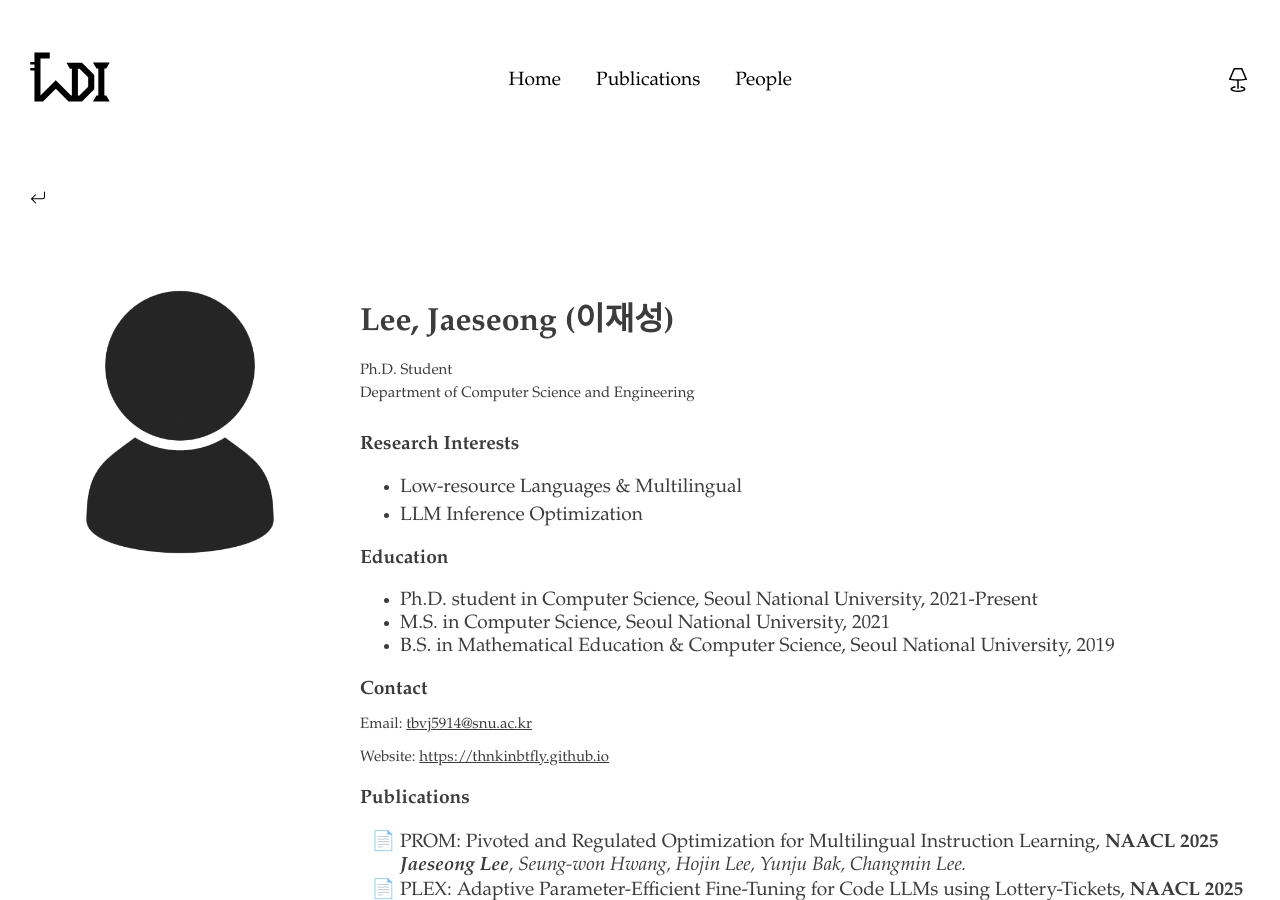
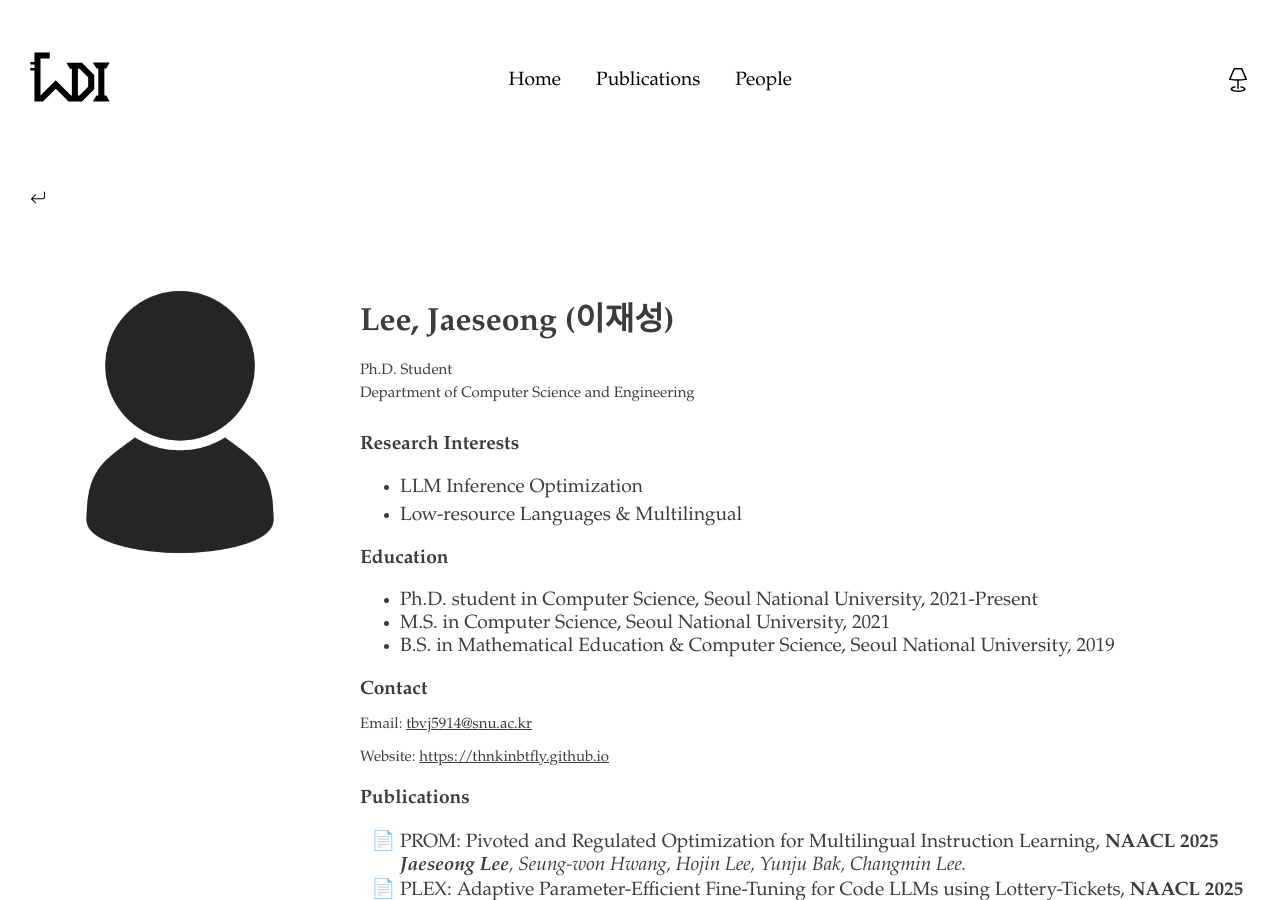
Before and after one commit to ldilab/ldilab.github.io, a Jekyll site: the page built from _people/leejs.md, in a window 1280 px wide and 900 px high. Built offline with Jekyll 4.4.1, drawn with Linux system fonts in a browser that asks for light colours.

Commit message:
update readability

```diff
--- a/_people/leejs.md
+++ b/_people/leejs.md
@@ -5,8 +5,8 @@ korean_name: 이재성
 position: Ph.D. Student
 department: Department of Computer Science and Engineering
 interests:
+ - "LLM Inference Optimization"
  - "Low-resource Languages & Multilingual"
- - "LLM Inference Optimization"
 education:
  - Ph.D. student in Computer Science, Seoul National University, 2021-Present
  - M.S. in Computer Science, Seoul National University, 2021
```
